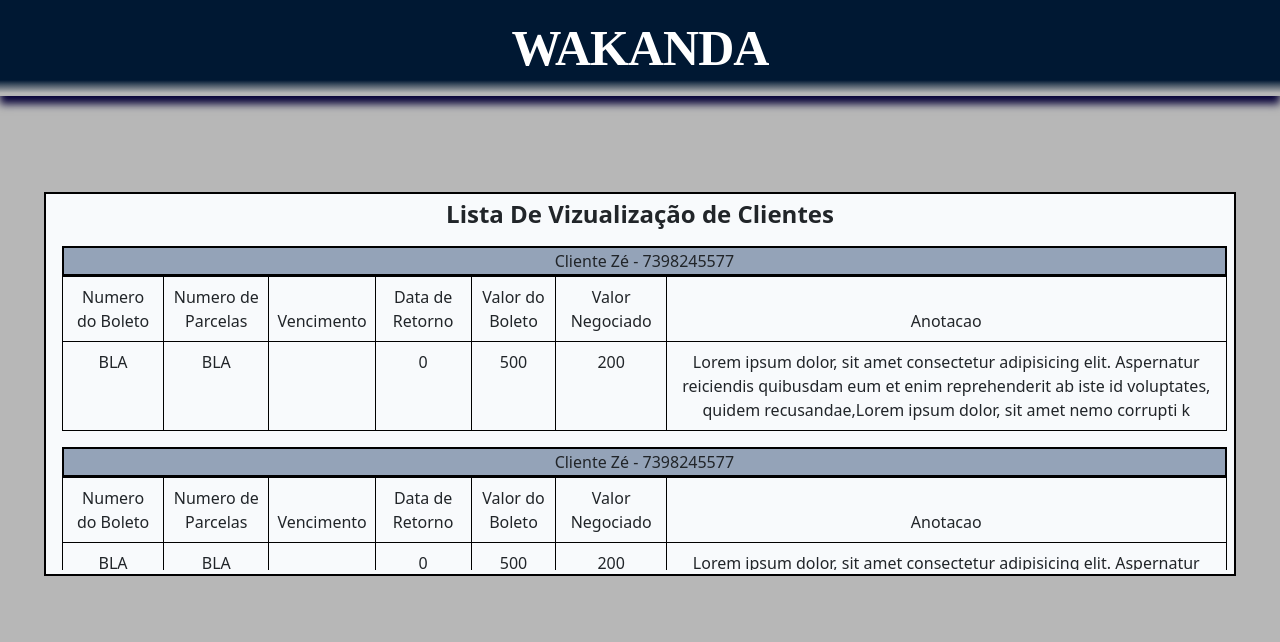
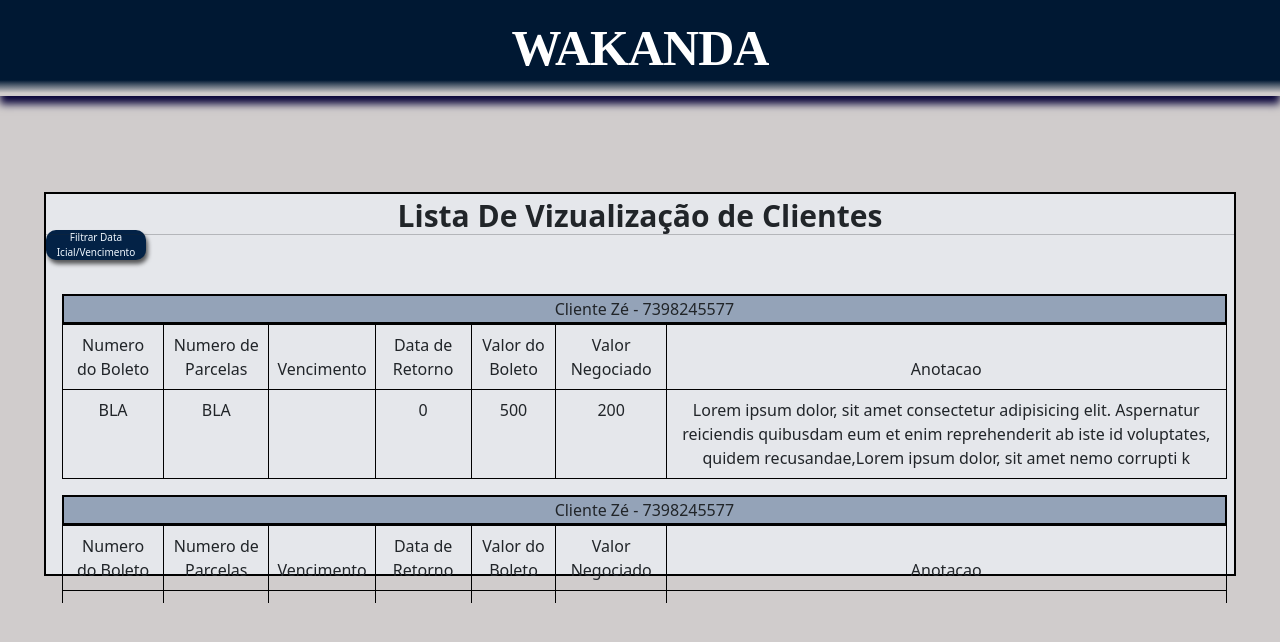
Before and after one commit to Anderson-ams/wakanda_cla-cobranca_boletos, a React (Create React App) app: page / in a window 1280 px wide. Shown: the top 642 px of the page. Built offline with nearby package versions, Linux system fonts and the light colour scheme.

Commit message:
excluir arquivos nao usados

```diff
--- a/src/common/context/Cliente.ts
+++ /dev/null
@@ -1,6 +0,0 @@
-import { createContext } from 'react';
-
-interface SomeProps {
-
-  }
-export const ClienteContext = createContext<SomeProps>(null!);
--- /dev/null
+++ b/src/components/FiltroDeDados/index.tsx
@@ -0,0 +1,8 @@
+function FiltraDados(){
+    return (
+    <h2>
+        Filtrar Data Icial/Vencimento
+    </h2>
+    );
+}
+export default FiltraDados
--- a/src/components/Tabelas/LayoutTabela/index.tsx
+++ b/src/components/Tabelas/LayoutTabela/index.tsx
@@ -13,9 +13,9 @@
         <Box className={` pt-4 overflow-auto w-screen  flex justify-center text-center`}
             sx={{
                 maxWidth: 50 / 51,
-                maxHeight: 11 / 12,
+                maxHeight: 7 / 8,
                 // backgroundColor: 'primary.dark',
-                mt: -1,
+                mt: 1,
                 ml: 2
             }} >
             <div
--- a/src/components/Tabelas/TituloTabela/index.tsx
+++ b/src/components/TituloTabela/index.tsx
@@ -2,7 +2,7 @@
 function TituloTabela(props: any) {
     return (
         <div className='flex flex-col justify-center'>
-            <h1 className='p-9 text-5xl'>
+            <h1 className='text-center text-3xl mt-1 font-bold'>
                 {props.children}
             </h1>
             <hr />
--- a/src/components/hooks/ProximaRota.ts
+++ /dev/null
@@ -1,6 +0,0 @@
-import { useNavigate } from 'react-router-dom';
-
-export const useProximaRota = () => {
-    const navigate = useNavigate()
-    navigate(`/boleto`)
-}
--- a/src/index.css
+++ b/src/index.css
@@ -4,6 +4,6 @@
 html, body {
 
 	font-family: system-ui, -apple-system, BlinkMacSystemFont, 'Segoe UI', Roboto, Oxygen, Ubuntu, Cantarell, 'Open Sans', 'Helvetica Neue', sans-serif;
-	background-color: rgb(183, 183, 183);
+	background-color: rgb(208, 204, 204);
     margin: 0px;
 }
--- a/src/pages/Lista/index.css
+++ b/src/pages/Lista/index.css
@@ -0,0 +1,6 @@
+.botao {
+    font-size: 10px;
+    width: 100px;
+    margin-right: 500px;
+    margin-top: -5px;
+}
--- a/src/pages/Lista/index.tsx
+++ b/src/pages/Lista/index.tsx
@@ -1,9 +1,10 @@
+import Container from "@mui/material/Container";
 import LayoutTabela from "../../components/Tabelas/LayoutTabela";
 import TabelaDTO from "../../components/Tabelas/TabelaDTO";
+import TituloTabela from "../../components/TituloTabela";
 import AgregadosDeClientes from "../../core/AgregadosCliente/AgregadosDeCliente";
 import Cliente from "../../core/ClienteCore/Cliente";
-import Container from "@mui/material/Container";
-
+import "./index.css";
 /*
     AL: COMPONENTE TABELA #2
 */
@@ -32,15 +33,14 @@
         <div
           className={`
     h-96 flex-col ml-5 >
-    mr-5 border-solid border-2 border-black  bg-slate-50
+    mr-5 border-solid border-2 border-black  bg-gray-200
     w-7/9 mt-24
    `}
         >
-          <div>
-            <h2 className={`text-center text-2xl mt-1 font-bold`}>
-              Lista De Vizualização de Clientes
-            </h2>
-          </div>
+          <TituloTabela>
+            Lista De Vizualização de Clientes
+          </TituloTabela>
+          <button className="botao">Filtrar Data Icial/Vencimento</button>
 
           <LayoutTabela>
             <TabelaDTO clienteAgregados={clienteDTO}></TabelaDTO>
@@ -50,23 +50,6 @@
             <TabelaDTO clienteAgregados={clienteDTO}></TabelaDTO>
             <TabelaDTO clienteAgregados={clienteDTO}></TabelaDTO>
           </LayoutTabela>
-          {/* <div
-          className={`flex-col w-11/12 flex m-auto border-black
-          border-2  border-x-2 border-y-2`}
-        >
-           <div className={`flex bg-zinc-400 border-black   justify-center   `}>
-            <TabelaCliente
-              clientes={cliente}
-              clienteSelecionado={clienteSelecionado}
-            ></TabelaCliente>
-           </div>
-           <div
-            className={`pl-6 pr-6  flex border-black border-2 justify-center  box-border`}
-          >
-            <TabelaBoleto boletos={boleto}></TabelaBoleto>
-            <TabelaCobranca cobrancas={cobranca}></TabelaCobranca>
-           </div>
-        </div> */}
         </div>
       </Container>
     </>
--- a/src/routes.tsx
+++ b/src/routes.tsx
@@ -1,6 +1,5 @@
 import { useState } from 'react';
 import { BrowserRouter, Route, Routes } from 'react-router-dom';
-import { ClienteContext } from './common/context/Cliente';
 import Boleto from './pages/Boleto';
 import CadastrosLista from './pages/Lista';
 import Cliente from './pages/Cliente';
```
Also changed, not shown: src/common/context/Boleto.ts (deleted, +0 -35 lines), src/dbBoleto.json (deleted), src/dbCliente.json (deleted).
